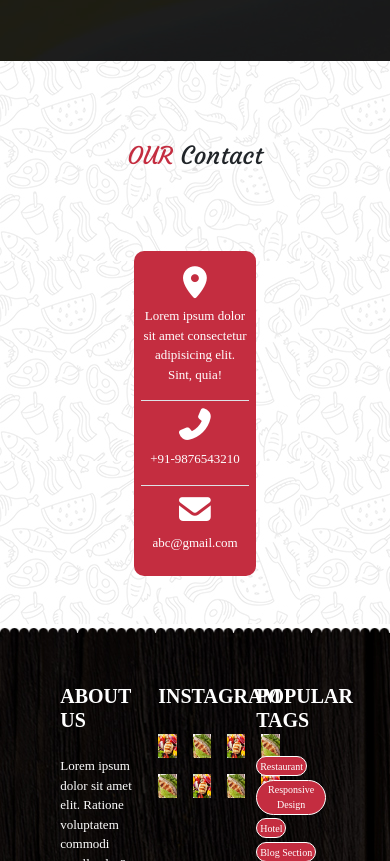
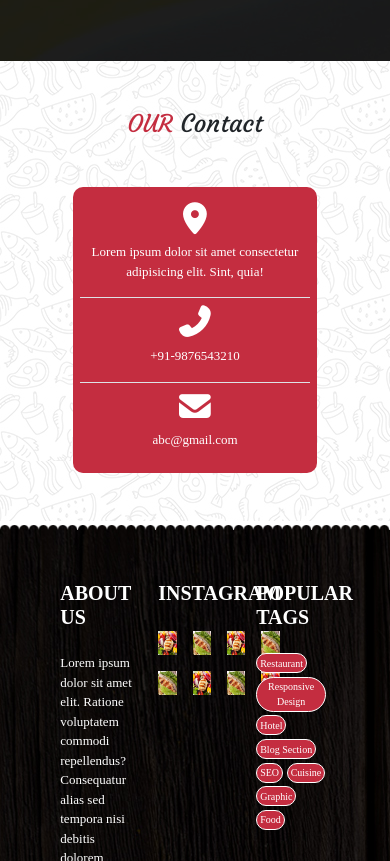
Before and after one commit to assbaimane/Site-Du-Chef, a website: page index.html in a window 390 px wide. Shown: the part 5183-6044 px from the top of the page. Drawn offline with nearby package versions, Linux system fonts and the light colour scheme.

Commit message:
Section 'Our Contact' adjusted to become fully responsive -I.A.

```diff
--- a/index.html
+++ b/index.html
@@ -865,8 +865,8 @@
 
     <section  id="Contact" class="text-center">
         <div class="container pb-5">
-            <h2 class="pt-7"><span>Our</span> Contact</h2>
-            <div class="offset-4 col-4 mt-7">
+            <h2 class="pt-5 pt-lg-7"><span>Our</span> Contact</h2>
+            <div class="offset-2 col-8 mt-5 offset-lg-4 col-lg-4 mt-lg-7">
                 <div class="row">
                     <i class="fas fa-map-marker-alt fs-5 p-2"></i>
                     <p>Lorem ipsum dolor sit amet consectetur adipisicing elit. Sint, quia!</p>
--- a/src/sass/style.sass
+++ b/src/sass/style.sass
@@ -169,7 +169,7 @@ header
 #Contact
     background-image: url("../img/main_bg.jpg")
     background-size: contain auto
-    .col-4
+    .col-4, .col-8
         padding: 2%
         background-color: $red
         border-radius: 10px
```
Also changed, not shown: public/css/style.css.
